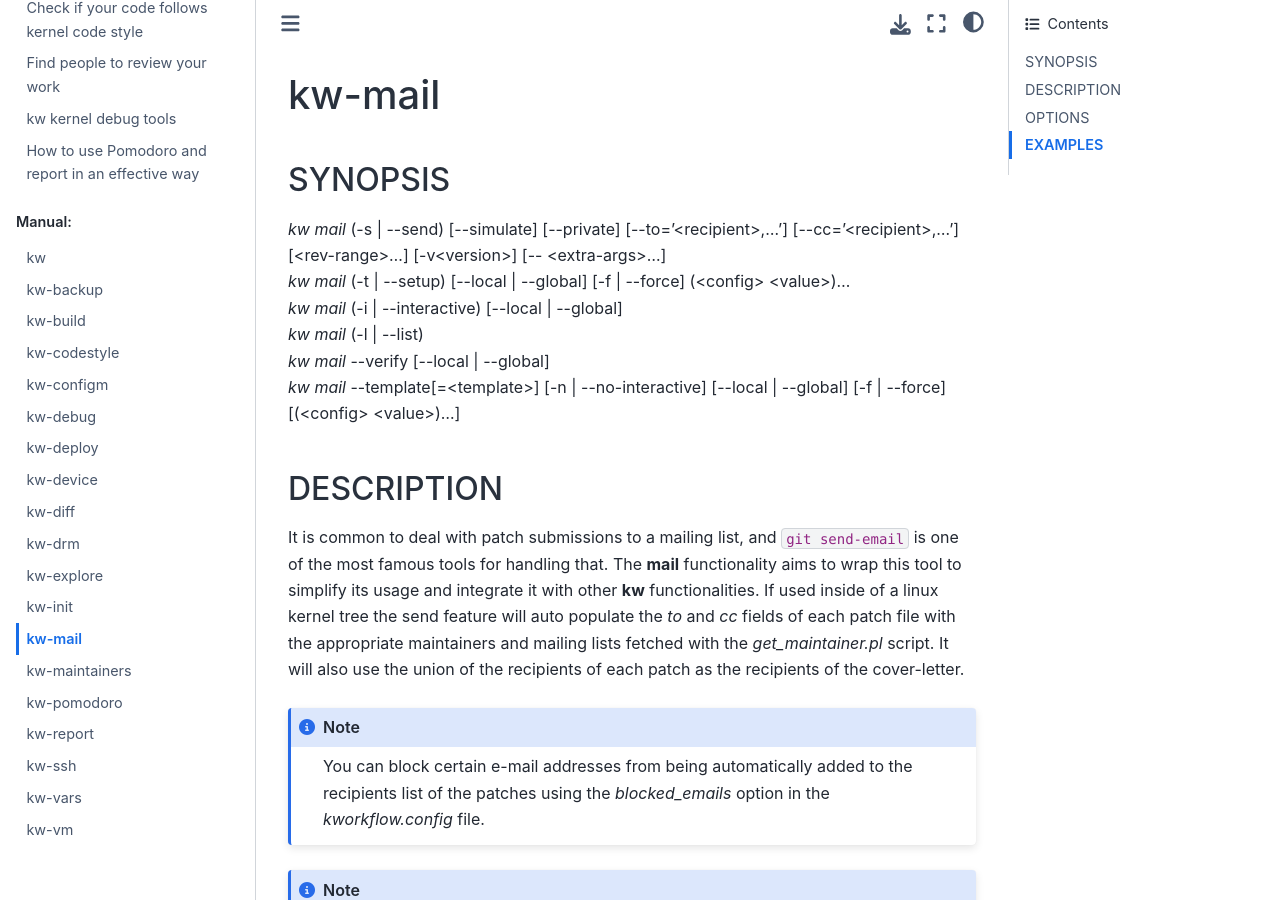
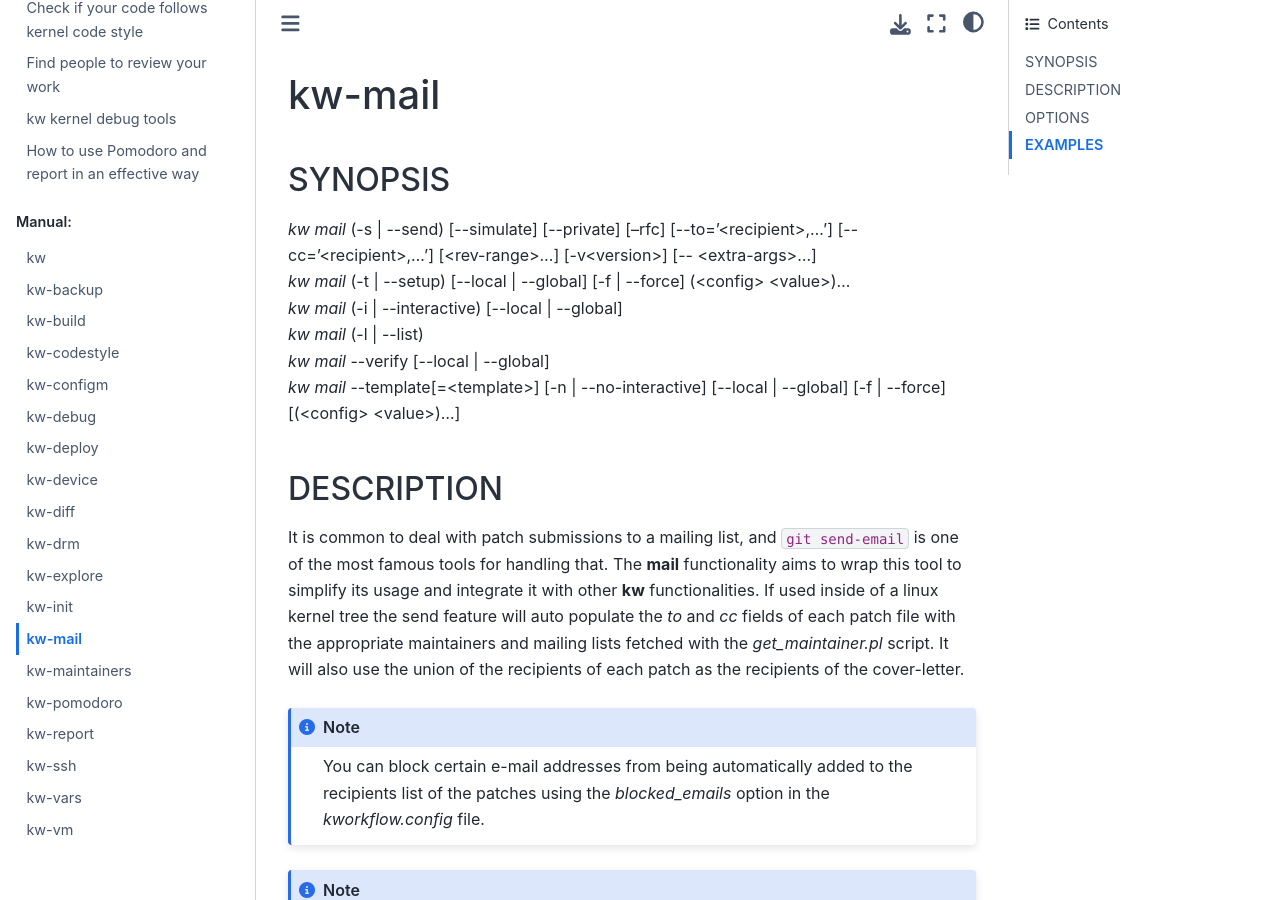
Before and after one commit to kworkflow/kworkflow, a Sphinx documentation site: the page built from documentation/man/features/mail.rst, in a window 1280 px wide and 900 px high. Built offline with Sphinx 7.4.7 and the Sphinx Book theme 1.1.4, drawn with Linux system fonts in a browser that asks for light colours; some of the changed text lies outside the part shown.

Commit message:
src: mail: add --rfc option
This allows users to set this option that adds a request for comment tag
to the prefix of the email subject.

Reviewed-by: Rodrigo Siqueira <siqueirajordao@riseup.net>
Signed-off-by: Rubens Gomes Neto <rubens.gomes.neto@alumni.usp.br>

```diff
--- a/documentation/man/features/mail.rst
+++ b/documentation/man/features/mail.rst
@@ -6,7 +6,7 @@ kw-mail
 
 SYNOPSIS
 ========
-| *kw mail* (-s | \--send) [\--simulate] [\--private] [\--to='<recipient>,...'] [\--cc='<recipient>,...'] [<rev-range>...] [-v<version>] [\-- <extra-args>...]
+| *kw mail* (-s | \--send) [\--simulate] [\--private] [--rfc] [\--to='<recipient>,...'] [\--cc='<recipient>,...'] [<rev-range>...] [-v<version>] [\-- <extra-args>...]
 | *kw mail* (-t | \--setup) [\--local | \--global] [-f | \--force] (<config> <value>)...
 | *kw mail* (-i | \--interactive) [\--local | \--global]
 | *kw mail* (-l | \--list)
@@ -62,6 +62,9 @@ OPTIONS
 
 \--private:
   Supress auto generation of recipients.
+
+\--rfc:
+  Add a request for comment prefix to the e-mail's subject.
 
 <rev-range>...:
   Specify the *<rev-range>* to be sent. The last commit is taken as the
```
Also changed, not shown: 2 other files.
